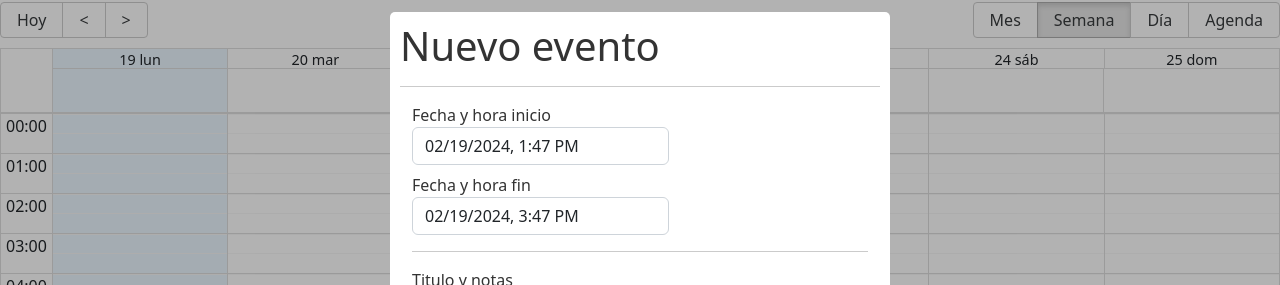
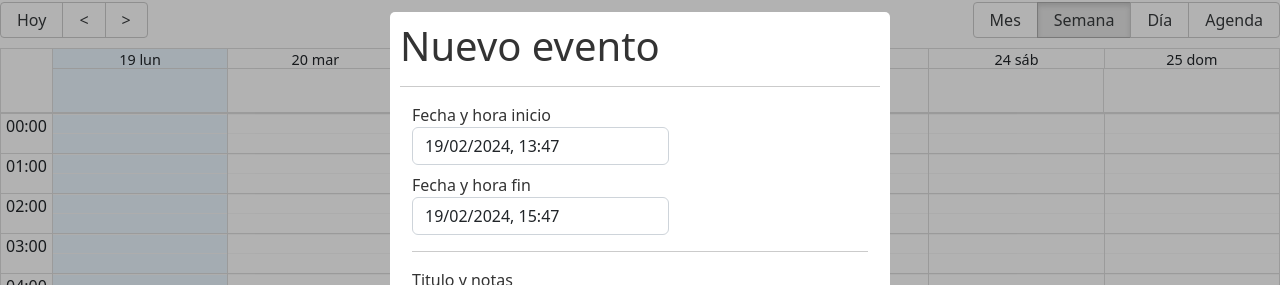
Before and after one commit to sebassg7/CalendarApp, a React (Vite) app: page /auth in a window 1280 px wide. Shown: the part 78-363 px from the top of the page. Built offline with nearby package versions, Linux system fonts and the light colour scheme.

Commit message:
Datepicker en español

```diff
--- a/src/calendar/components/CalendarModal.jsx
+++ b/src/calendar/components/CalendarModal.jsx
@@ -1,8 +1,11 @@
 import { addHours } from 'date-fns';
 import { useState } from 'react';
 import Modal from 'react-modal';
-import DatePicker from 'react-datepicker';
+import DatePicker, { registerLocale } from 'react-datepicker';
 import 'react-datepicker/dist/react-datepicker.css';
+import es from 'date-fns/locale/es';
+
+registerLocale('es', es);
 
 const customStyles = {
     content: {
@@ -74,6 +77,9 @@
                     className="form-control"
                     onChange={ ( event ) => onDateChange( event, 'start' ) }
                     dateFormat="Pp"
+                    showTimeSelect
+                    locale="es"
+                    timeCaption="Hora"
                 />
             </div>
 
@@ -86,6 +92,9 @@
                     className="form-control"
                     onChange={ ( event ) => onDateChange( event, 'end' ) }
                     dateFormat="Pp"
+                    showTimeSelect
+                    locale="es"
+                    timeCaption="Hora"
                 />
             </div>
 
```
